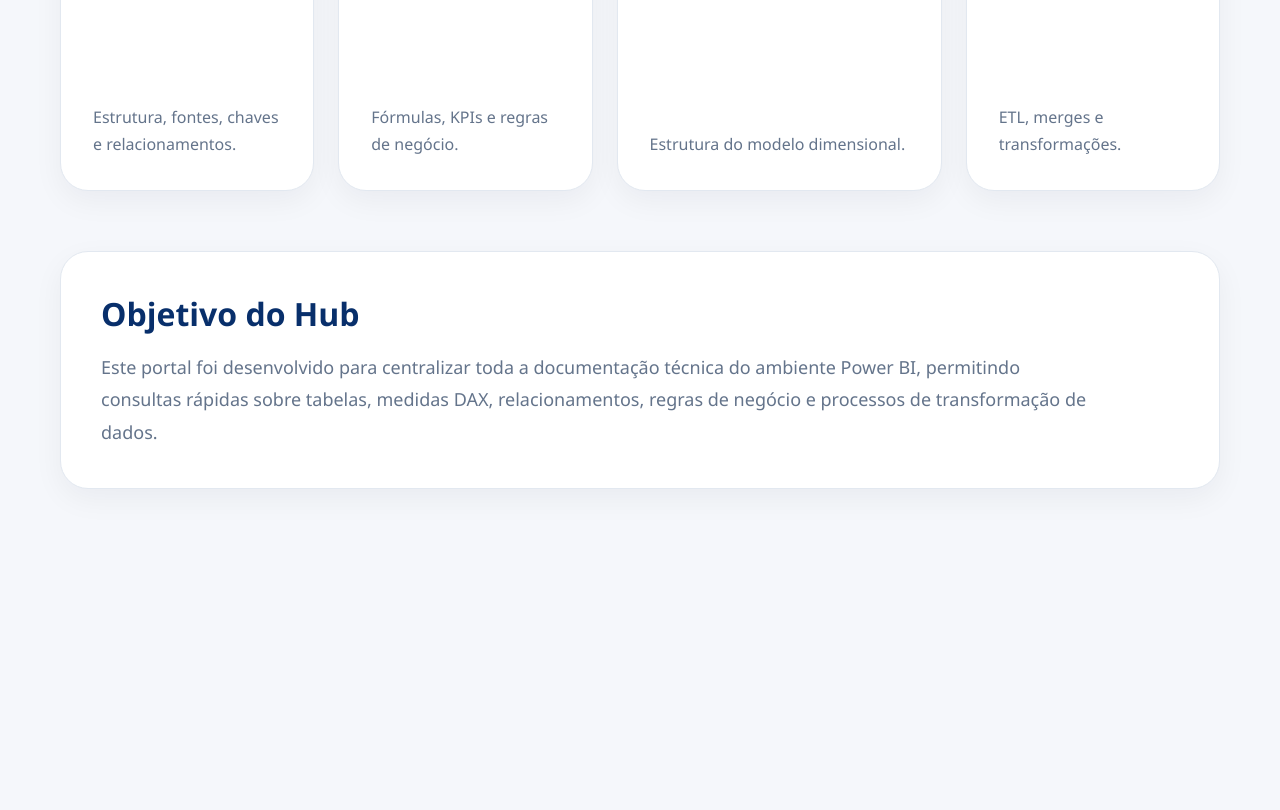
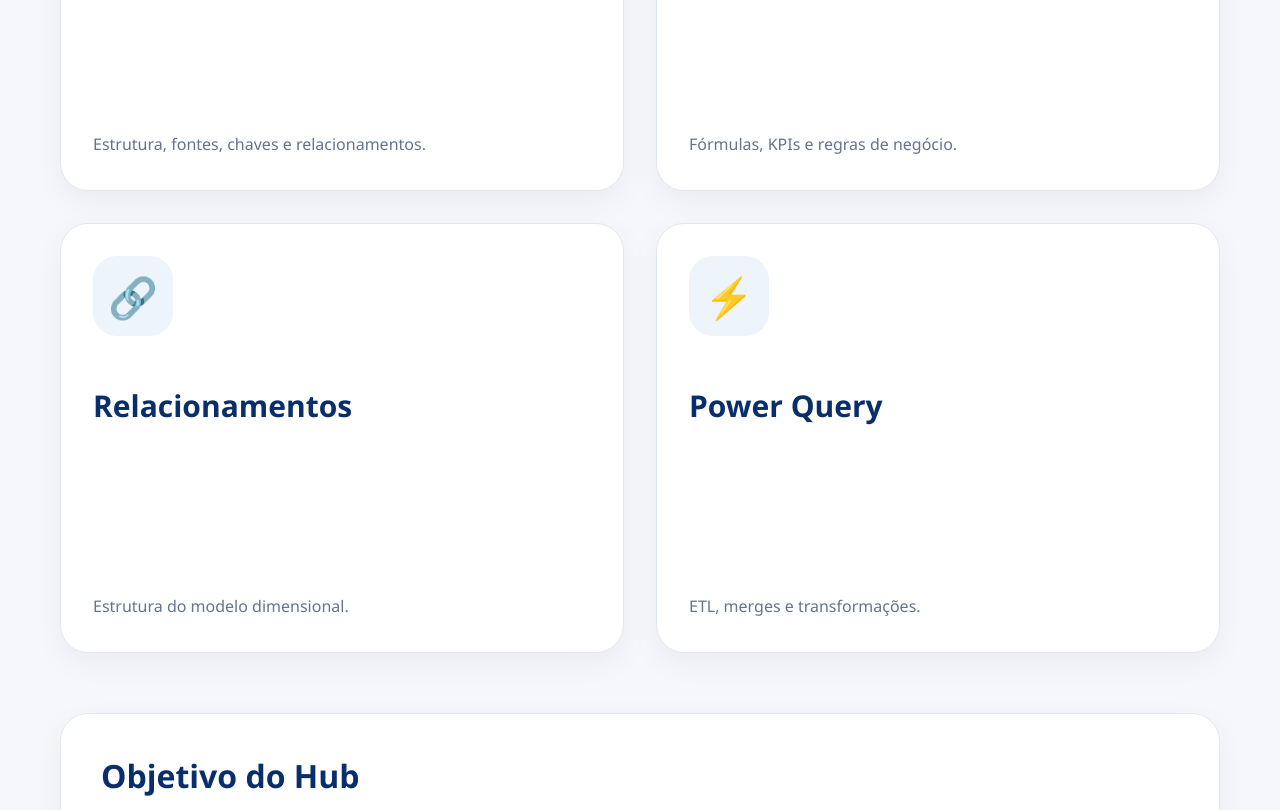
Before and after one commit to KelvinSilvaVigor/Glossario, a plain HTML site: page index.html in a window 1280 px wide. Shown: the part 638-1448 px from the top of the page. Before the commit the page ends 1187 px from the top, so only its background shows below. Drawn offline with Linux system fonts and the light colour scheme.

Commit message:
Add files via upload

```diff
--- a/style.css
+++ b/style.css
@@ -92,14 +92,16 @@
 
 .grid {
 
-display: grid;
+  display: grid;
 
-grid-template-columns:
-repeat(4, 1fr);
+  grid-template-columns:
+  repeat(2, 1fr);
 
-gap: 24px;
+  gap: 32px;
 
-margin-bottom: 60px;
+  max-width: 1200px;
+
+  margin: 0 auto 60px;
 }
 
 /* LINKS */
```
